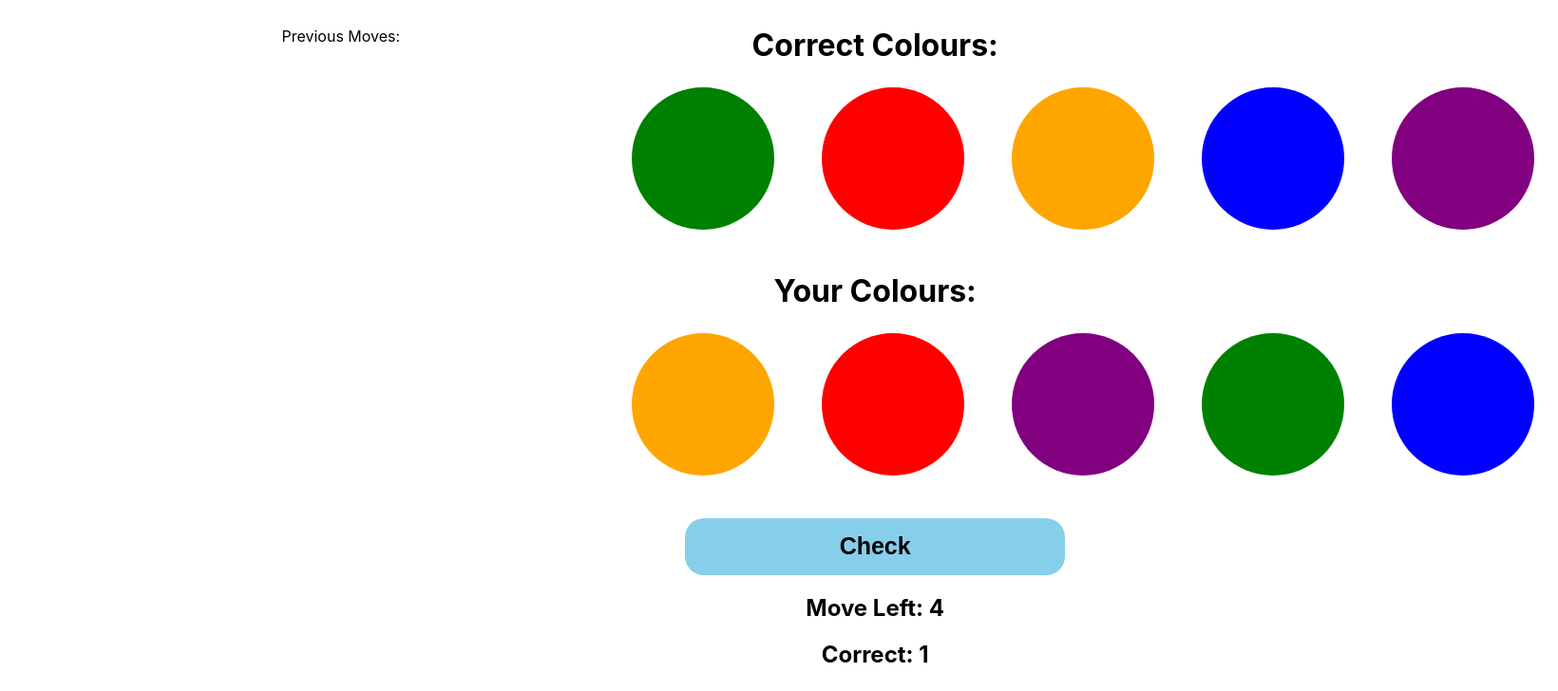
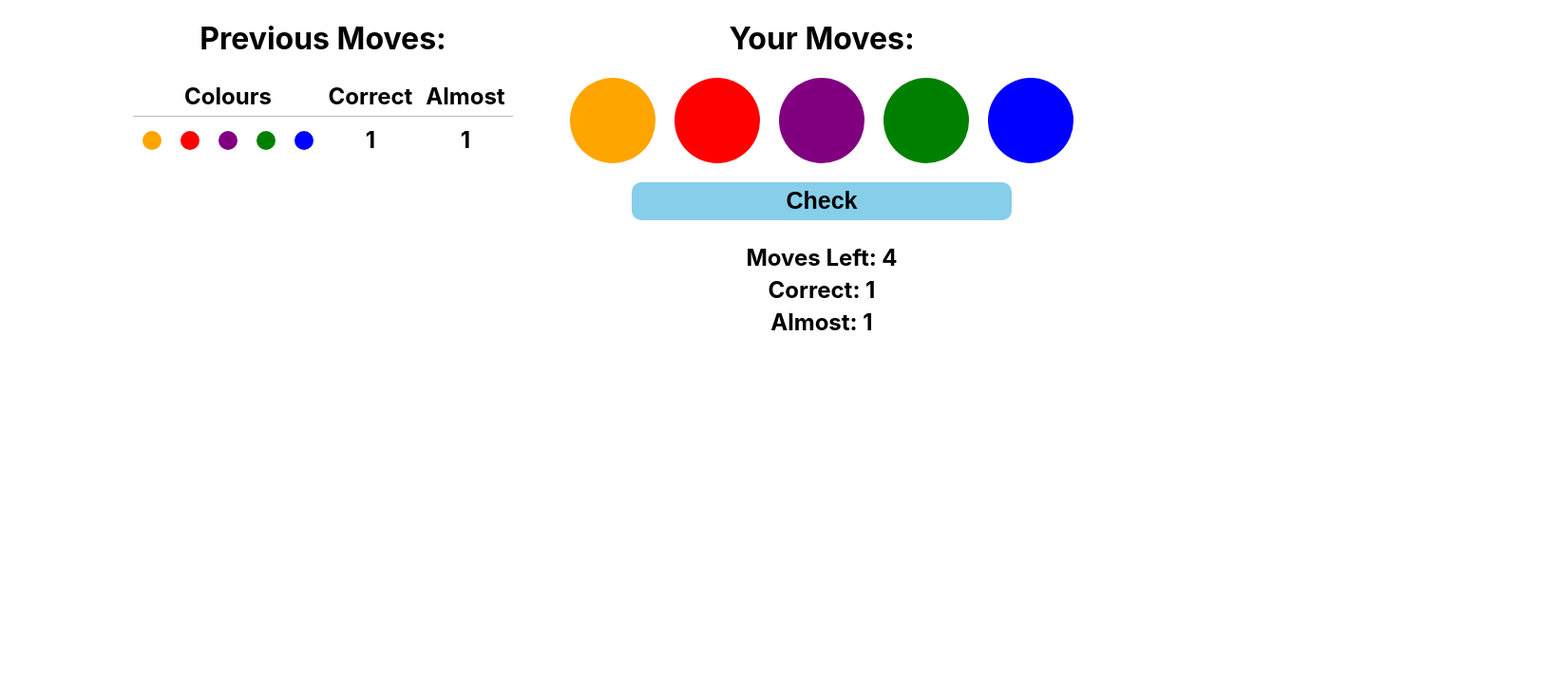
Before and after one commit to AryaaSk/Colour-Game, an Angular app: page / in a window 1280 px wide. Both pictures are taken after a click on the button "Check". Shown: the top 728 px of the page at 95% size, 1640 px wide, since content can reach past the window. Built offline with nearby package versions, Linux system fonts and the light colour scheme.

Commit message:
Completely redid the html and css, the game is basically finished but there may  be some bugs.

```diff
--- a/src/app/app.component.css
+++ b/src/app/app.component.css
@@ -1,33 +1,41 @@
-.container
+.containerOuter
 {
     width: 100vw;
     height: 100vh;
+}
+.container
+{
+    margin: 0 auto;
+
+    width: 1000px;
+    height: 100%;
 
     display: grid;
-    place-content: center;
+    grid-template-columns: 40% 5% 55%;
+    grid-template-rows: 95% 5%;
 }
 .containerInner
 {
     width: 100%;
+    text-align: center;
+}
+
+.pointContainerGrid
+{
+    width: 100%;
+    height: auto;
 
     display: grid;
-    grid-template-columns: 50% 50%;
-}
-.pointContainerGrid
-{
-    width: calc(var(--pointContainerSize) * 5);
-    height: var(--pointContainerSize);
-
-    display: grid;
-    grid-template-columns: 1fr 1fr 1fr 1fr 1fr;
+    grid-template-columns: 20% 20% 20% 20% 20%;
+    grid-template-rows: 100%;
 }
 .pointContainer
 {
+    height: 100%;
+    width: 100%;
+
     display: grid;
     place-content: center;
-
-    height: var(--pointContainerSize);
-    width: var(--pointContainerSize);
 }
 .point
 {
@@ -35,31 +43,19 @@
     height: var(--pointSize);
     border-radius: calc(var(--pointSize) / 2);
 }
-
-/* THE SHADOW WHEN DRAGGING IS CAUSED BY THE BELOW CSS CODE (Don't need it anymore as it looks better without it) */
-/*
-.cdk-drag-preview {
-box-sizing: border-box;
-border-radius: calc(var(--pointContainerSize) / 4);
-box-shadow: 0 5px 5px -3px rgba(0, 0, 0, 0.2),
-            0 8px 10px 1px rgba(0, 0, 0, 0.14),
-            0 3px 14px 2px rgba(0, 0, 0, 0.12);
-}
-*/
 .cdk-drag-placeholder /*This hides the item which is being dragged from its original place*/
 { opacity: 0; }
 .pointContainerGrid.cdk-drop-dragging .pointContainer:not(.cdk-drag-placeholder) { /*This is the dragging animation*/
     transition: transform 250ms cubic-bezier(0, 0, 0.2, 1);
 }
 
-
 .checkButton
 {
     width: 400px;
-    height: 60px;
+    height: 40px;
 
     border: none;
-    border-radius: 20px;
+    border-radius: 10px;
     background-color: skyblue;
 
     cursor: pointer;
@@ -70,3 +66,20 @@ box-shadow: 0 5px 5px -3px rgba(0, 0, 0, 0.2),
 {
     background-color: rgb(76, 156, 187);
 }
+
+.previousPointRow
+{
+    width: 100%;
+    height: 50px;
+
+    display: grid;
+    grid-template-columns: 50% 25% 25%;
+    grid-template-rows: 100%;
+}
+
+.point.previous
+{
+    width: var(--pointSizePrevious);
+    height: var(--pointSizePrevious);
+    border-radius: calc(var(--pointSizePrevious) / 2);
+}
--- a/src/app/app.component.html
+++ b/src/app/app.component.html
@@ -1,36 +1,67 @@
-<div class="container">
-  <div class="containerInner">
+<div class="containerOuter">
+  <div class="container">
 
-    <div style="text-align: center;">
-      Previous Moves:
+    <div class="containerInner">
+      <h1>Previous Moves:</h1>
+
+      <div class="previousPointRow" style="border-bottom: 1px solid rgb(187, 187, 187); height: 40px;">
+        <div style="display: grid; place-content: center;"><h2>Colours</h2></div>
+        <div style="display: grid; place-content: center;"><h2>Correct</h2></div>
+        <div style="display: grid; place-content: center;"><h2>Almost</h2></div>
+      </div>
+
+      <div style="width: 100%; margin-top: 10px;" *ngIf="previousMoves.length == 0">No Moves Yet...</div>
+
+      <div class="previousPointRow" *ngFor="let move of previousMoves">
+        <div style="display: flex; align-items: center;">
+          <div class="pointContainerGrid">
+            <div class="pointContainer" *ngFor="let point of move.points">
+              <div  class="point previous" [style.backgroundColor]="point"></div>
+            </div>
+          </div>
+        </div>
+        <div style="display: grid; place-content: center;"><h2>{{move.correct}}</h2></div>
+        <div style="display: grid; place-content: center;"><h2>{{move.almost}}</h2></div>
+      </div>
 
     </div>
 
-    <div style="text-align: center;">
-      <h1 style="margin: 0;">Correct Colours:</h1>
-      <div class="pointContainerGrid">
-        <div class="pointContainer" *ngFor="let point of correctPoints">
-          <div class="point" [style.backgroundColor]="point"></div>
-        </div>
-      </div>
-      <br>
+    <div class="containerInner"></div> <!-- Buffer Div -->
 
-      <h1 style="margin: 0;">Your Colours:</h1>
+    <div class="containerInner">
+      <h1>Your Moves:</h1>
+
       <div cdkDrop cdkDropOrientation="horizontal" (cdkDropDropped)="droppedUser($event)" class="pointContainerGrid">
-        <div cdkDrag class="pointContainer" style="cursor: move;" *ngFor="let point of userPoints">
-          <div class="point" [style.backgroundColor]="point"></div>
+        <div cdkDrag class="pointContainer" style="cursor: move;" class="pointContainer" *ngFor="let point of userPoints">
+          <div  class="point" [style.backgroundColor]="point"></div>
         </div>
       </div>
 
-      <br>
-      <input type="button" value="Check" class="checkButton" (click)="check()">
+      <div *ngIf="gameOver == false">
+        <br>
+        <input type="button" value="Check" class="checkButton" (click)="check()">
+      </div>
 
       <br>
-      <div class="results">
-        <h2>Move Left: {{moveCount}}</h2>
-        <h2>Correct: {{correctDisplay}}</h2>
-        <h2>Almost: {{alomostDisplay}}</h2>
+      <div>
+        <h2 class="text">Moves Left: {{moveCount}}</h2>
+        <h2 class="text">Correct: {{correctDisplay}}</h2>
+        <h2 class="text">Almost: {{alomostDisplay}}</h2>
       </div>
+
+      <div *ngIf="gameOver == true">
+        <h2 *ngIf="correctDisplay == availableColours.length">You Win!</h2>
+        <h2 *ngIf="correctDisplay != availableColours.length">Game Over: You have run out of moves</h2>
+      </div>
+
+      <div *ngIf="gameOver == true">
+        <br>
+        <input type="button" value="Play again" class="checkButton" (click)="startGame()">
+      </div>
+    </div>
+
+    <div class="containerInner" style="grid-column: 1 / 4;">
+      Made by Aryaa SK, Game Idea by Praneel
     </div>
 
   </div>
--- a/src/app/app.component.ts
+++ b/src/app/app.component.ts
@@ -45,10 +45,10 @@ export class AppComponent {
   userPoints: string[] = [];
 
   moveCount = 0;
+  previousMoves: {points: string[], correct: number, almost: number}[] = [];
+  gameOver = false;
   startGame()
   {
-    this.moveCount = 5 + 1; //6 to account for the check at the start, so the user gets 5 moves
-
     //shuffle the colours
     this.correctPoints = this.shuffle(this.availableColours);
     this.userPoints = this.shuffle(this.availableColours);
@@ -56,6 +56,13 @@ export class AppComponent {
     //then check to make sure the colours arent already correct (if it is all correct then restart the game)
     if (this.check().correct == this.availableColours.length)
     { this.startGame(); }
+
+    //if it gets past the previous step then we know the game has begun
+    this.previousMoves = []; //reset the previousMoves
+    this.moveCount = 5 //user gets 5 moves
+    this.gameOver = false;
+
+    console.log(this.correctPoints)
   }
 
   correctDisplay = 0;
@@ -98,16 +105,12 @@ export class AppComponent {
     this.correctDisplay = correct;
     this.alomostDisplay = almost;
 
-    if (this.correctDisplay == this.availableColours.length)
+    const userPointsCopy = JSON.parse(JSON.stringify(this.userPoints))
+    this.previousMoves.unshift({points: userPointsCopy, correct: this.correctDisplay, almost: this.alomostDisplay});
+
+    if (this.correctDisplay == this.availableColours.length || this.moveCount == 0)
     {
-      alert("You Win!\nClick Ok/Close to start a new game")
-      this.startGame()
-    }
-    else if (this.moveCount == 0)
-    {
-      //game over
-      alert("Game Over: You have run out of moves\nClick Ok/Close to start a new game");
-      this.startGame()
+      this.gameOver = true;
     }
 
     return {correct: correct, almost: almost}
--- a/src/index.html
+++ b/src/index.html
@@ -2,7 +2,7 @@
 <html lang="en">
 <head>
   <meta charset="utf-8">
-  <title>PointGame</title>
+  <title>Colour Game</title>
   <base href="/">
   <meta name="viewport" content="width=device-width, initial-scale=1">
   <link rel="icon" type="image/x-icon" href="favicon.ico">
--- a/src/styles.css
+++ b/src/styles.css
@@ -4,6 +4,11 @@ body
 {
     margin: 0;
     font-family: -apple-system, BlinkMacSystemFont, 'Segoe UI', Roboto, Oxygen, Ubuntu, Cantarell, 'Open Sans', 'Helvetica Neue', sans-serif;
-    --pointSize: 150px;
-    --pointContainerSize: 200px;
+    --pointSize: 90px;
+    --pointSizePrevious: 20px;
 }
+
+.text
+{
+    margin: 5px;
+}
```
